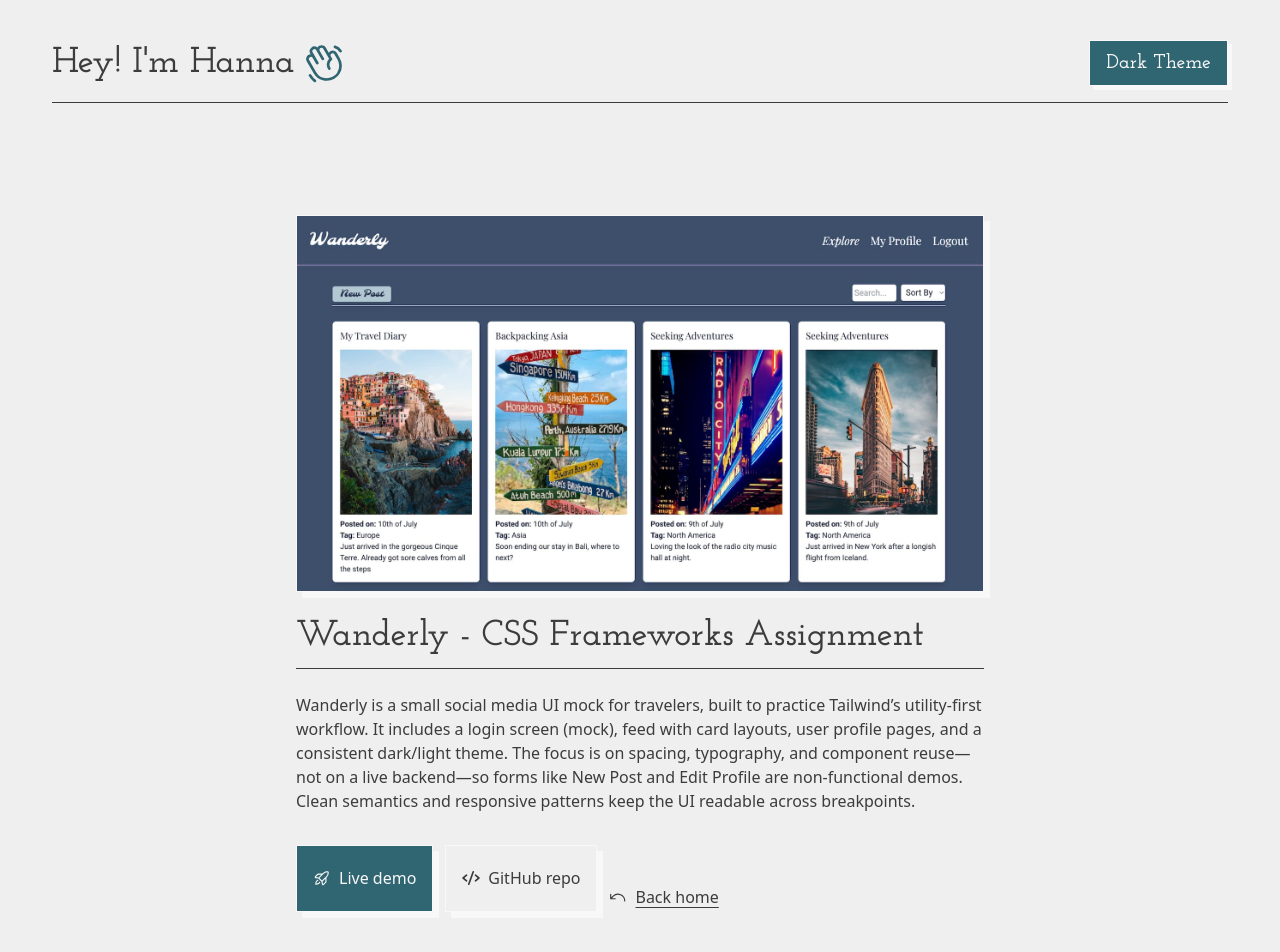
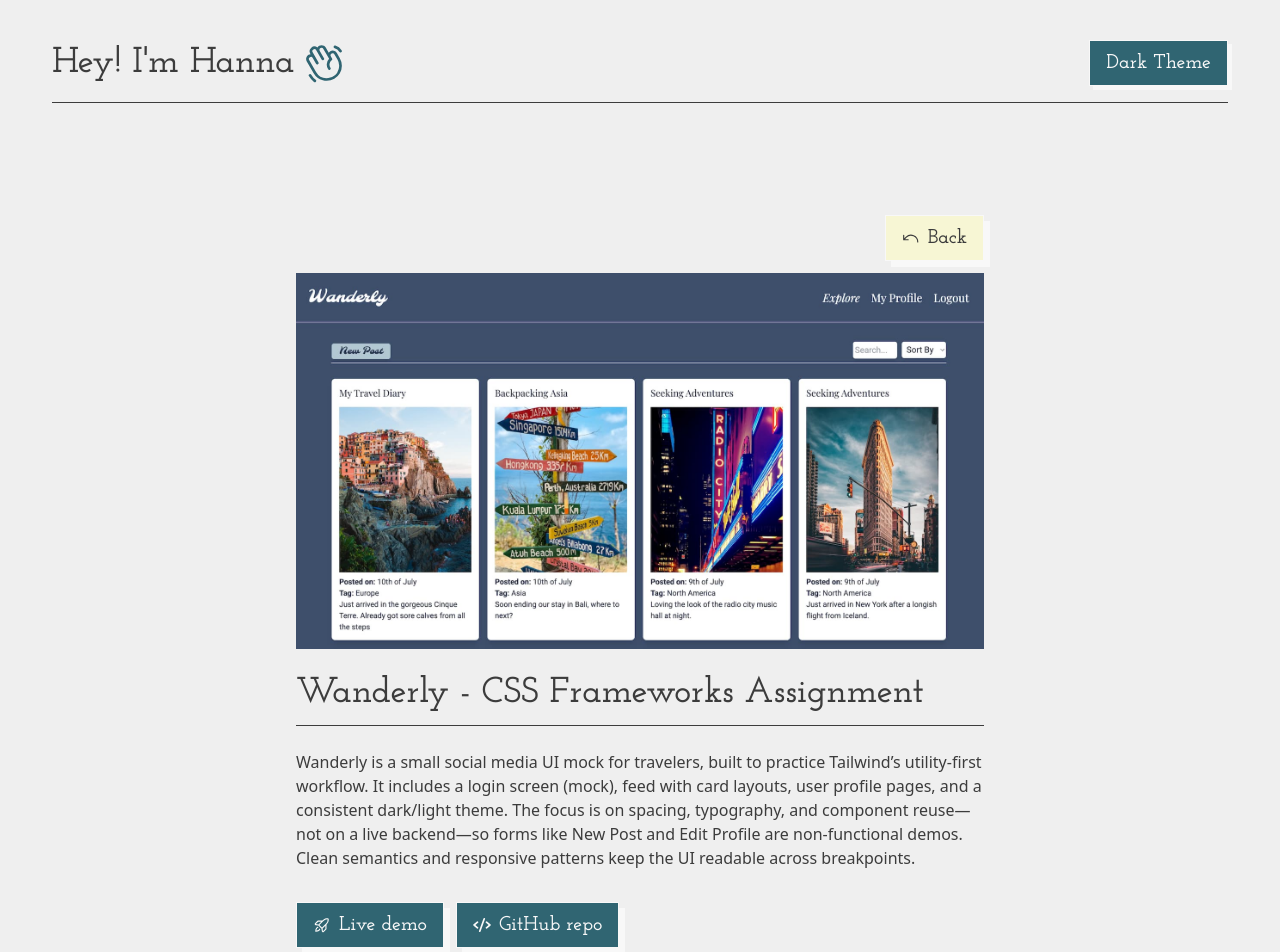
Before and after one commit to hannahoi98/portfolio-2, a React (Vite) app: page /projects/css-frameworks in a window 1280 px wide. Shown: the top 952 px of the page. Built offline with nearby package versions, Linux system fonts and the light colour scheme.

Commit message:
feat(project-page): move Back button above hero image + unify CTA styling

```diff
--- a/src/components/projects/ProjectLayout.tsx
+++ b/src/components/projects/ProjectLayout.tsx
@@ -20,10 +20,14 @@ export default function ProjectLayout({
 }: ProjectLayoutProps) {
   return (
     <article className="mx-auto max-w-3xl px-6 py-10 md:px-8 lg:px-10">
+      <div className="mb-3 flex justify-end">
+        <a href={backHref} className="btn btn-butter btn-pop" aria-label="Back home">
+          <ArrowArcLeftIcon size={18} />
+          Back
+        </a>
+      </div>
       <figure>
-        <div className="card-shadow mx-auto">
-          <img src={image.src} alt={image.alt} />
-        </div>
+        <img src={image.src} alt={image.alt} />
       </figure>
       <h2 className="mt-6 border-b border-current pb-3 font-display text-3xl md:text-4xl">
         {title}
@@ -33,37 +37,17 @@ export default function ProjectLayout({
       </div>
       <div className="mt-8 flex flex-wrap gap-3">
         {links.live && (
-          <a
-            href={links.live}
-            target="_blank"
-            rel="noreferrer"
-            className="card-shadow inline-flex items-center gap-2 bg-teal px-4 py-2 text-text-dark hover:brightness-95"
-          >
+          <a href={links.live} target="_blank" rel="noreferrer" className="btn btn-teal btn-pop">
             <RocketLaunchIcon size={18} />
             Live demo
           </a>
         )}
         {links.repo && (
-          <a
-            href={links.repo}
-            target="_blank"
-            rel="noreferrer"
-            className="border-line-light dark:border-line-dark card-shadow inline-flex items-center gap-2 border px-4 py-2 transition-transform hover:-translate-y-0.5"
-          >
+          <a href={links.repo} target="_blank" rel="noreferrer" className="btn btn-teal btn-pop">
             <CodeIcon size={18} weight="bold" />
             GitHub repo
           </a>
         )}
-
-        <div className="mt-10">
-          <a
-            href={backHref}
-            className="inline-flex items-center gap-2 underline underline-offset-4"
-          >
-            <ArrowArcLeftIcon size={18} />
-            Back home
-          </a>
-        </div>
       </div>
     </article>
   );
--- a/src/index.css
+++ b/src/index.css
@@ -7,8 +7,16 @@
     @apply inline-flex items-center justify-center gap-2 border border-elev px-4 py-2 font-display text-xl shadow-hard transition-colors;
   }
 
+  .btn-pop {
+    @apply card-shadow transition-transform hover:-translate-y-0.5 hover:brightness-95;
+  }
+
   .btn-teal {
     @apply bg-teal text-elev hover:bg-teal-hover;
+  }
+
+  .btn-butter {
+    @apply bg-butter text-text-light hover:bg-butter-hover;
   }
 
   .card-shadow {
```
